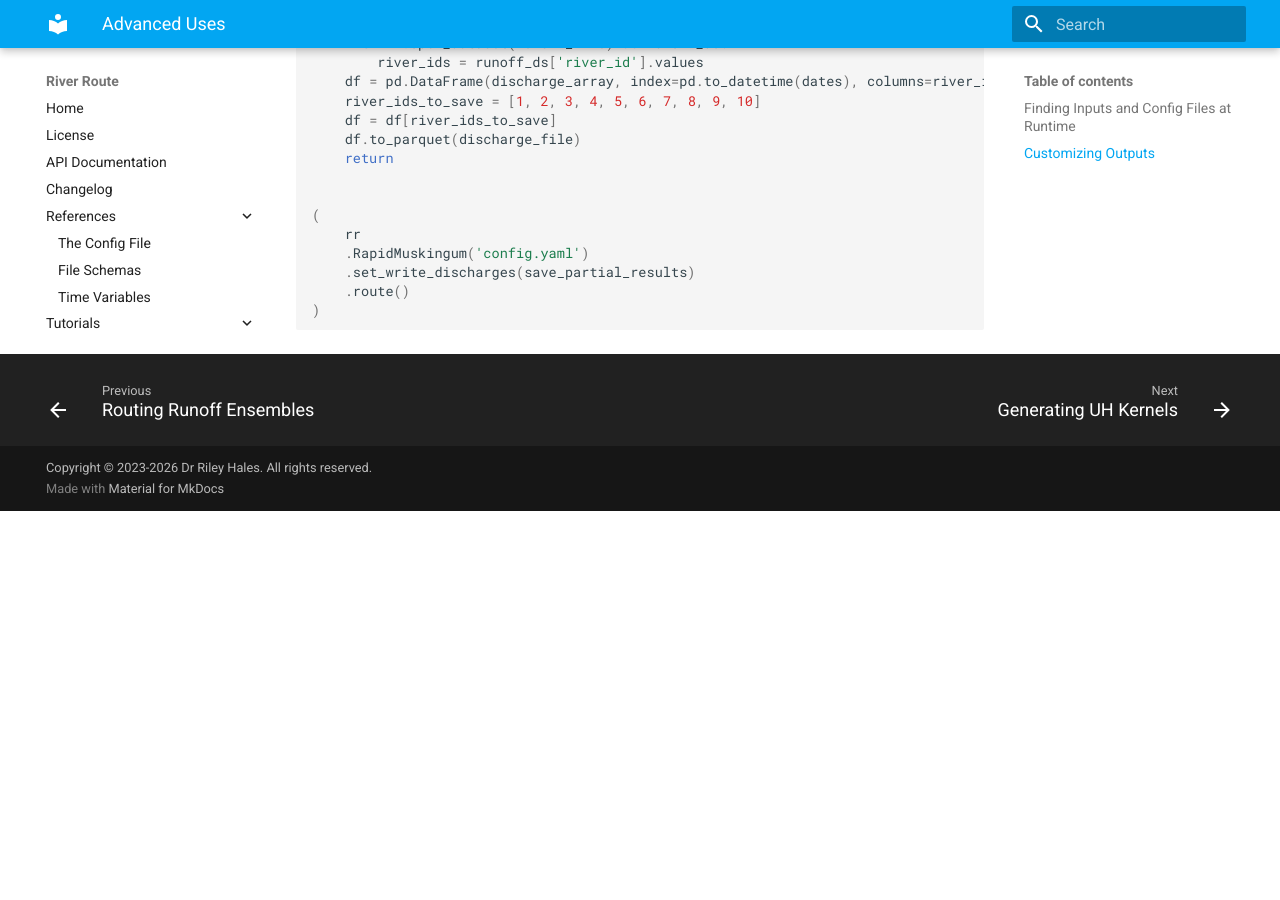
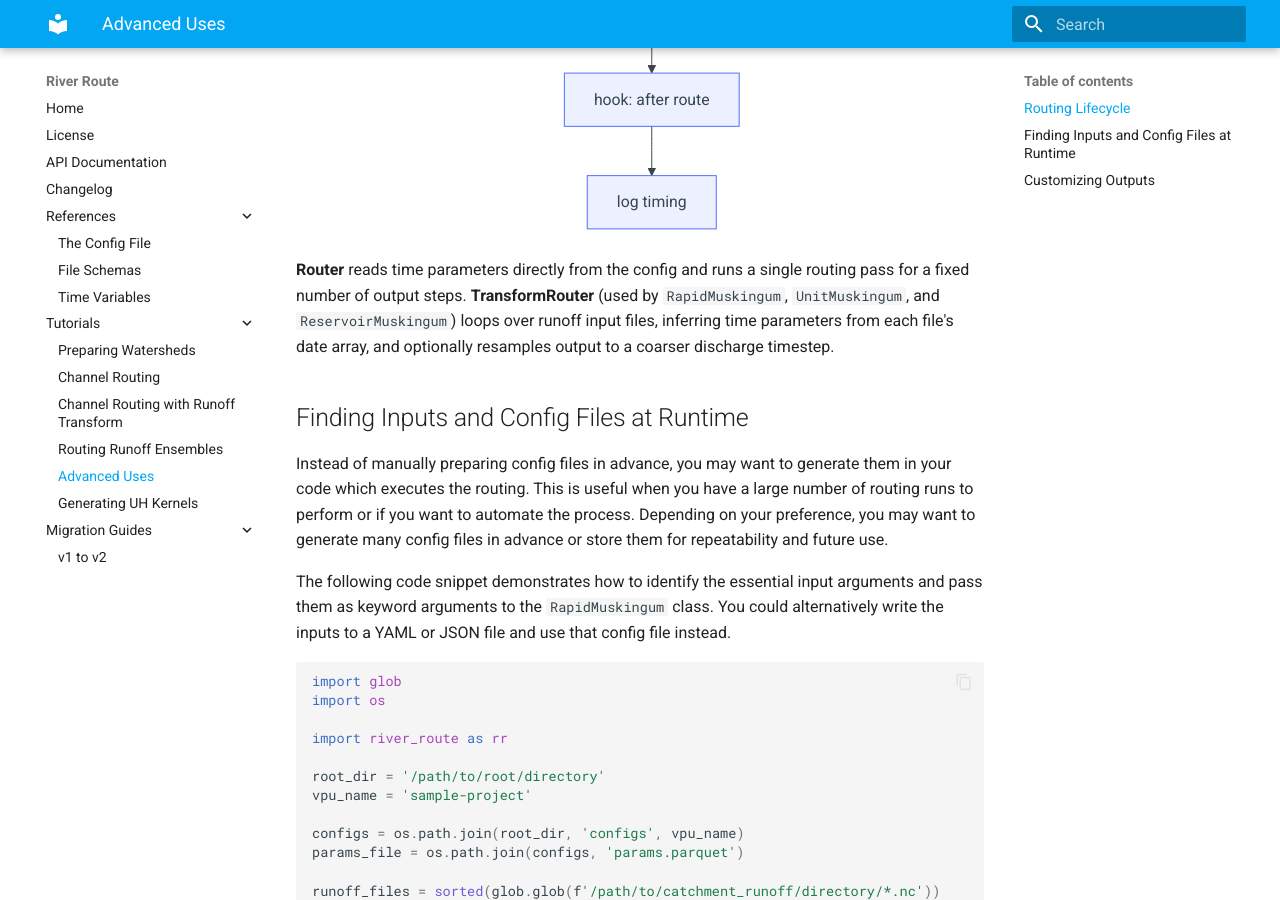
Before and after one commit to rileyhales/river-route, an MkDocs documentation site: the page built from docs/tutorial/advanced-tutorial.md, in a window 1280 px wide and 900 px high, scrolled down 3101 px. Built offline with MkDocs 1.6.1 and Material for MkDocs 9.7.7, drawn with Linux system fonts in a browser that asks for light colours; before the commit the page ends 3612 px from its top, so only the background shows below that; some of the changed text lies outside the part shown.

Commit message:
nest router functions so its diagramable

````diff
--- a/docs/tutorial/advanced-tutorial.md
+++ b/docs/tutorial/advanced-tutorial.md
@@ -1,3 +1,51 @@
+## Routing Lifecycle
+
+All routers share the same `route()` method. The shared steps — validation, network setup, state
+management, and hooks — run identically. The middle step, `_execute_routing()`, is where
+Router and TransformRouter diverge.
+
+```mermaid
+graph TD
+    A[route] --> B[validate configs]
+    B --> C[set network vectors]
+    C --> D[read initial state]
+    D --> E[hook: before route]
+    E --> F{_execute_routing}
+
+    F -->|Router| G[set time params from config]
+    G --> H[set Muskingum coefficients]
+    H --> I[_router: route for num_output_steps]
+    I --> J[generate date array]
+    J --> K[write discharges]
+
+    F -->|TransformRouter| L[init ensemble state]
+    L --> M[loop: catchment runoff generator]
+    M --> N[set time params from dates]
+    N --> O[prepare qlateral]
+    O --> P[set Muskingum coefficients]
+    P --> Q[_router: route with lateral inflow]
+    Q --> R{dt_discharge > dt_runoff?}
+    R -->|yes| S[resample to discharge timestep]
+    R -->|no| T[write discharges]
+    S --> T
+    T --> U{more runoff files?}
+    U -->|yes| M
+    U -->|no| V{ensemble mode?}
+    V -->|yes| W[mean of member states]
+    V -->|no| X[done]
+    W --> X
+
+    K --> Y[write final state]
+    X --> Y
+    Y --> Z[hook: after route]
+    Z --> AA[log timing]
+```
+
+**Router** reads time parameters directly from the config and runs a single routing pass for a
+fixed number of output steps. **TransformRouter** (used by `RapidMuskingum`, `UnitMuskingum`, and
+`ReservoirMuskingum`) loops over runoff input files, inferring time parameters from each file's
+date array, and optionally resamples output to a coarser discharge timestep.
+
 ## Finding Inputs and Config Files at Runtime
 
 Instead of manually preparing config files in advance, you may want to generate them in your code which executes the
````
Also changed, not shown: 3 other files.
